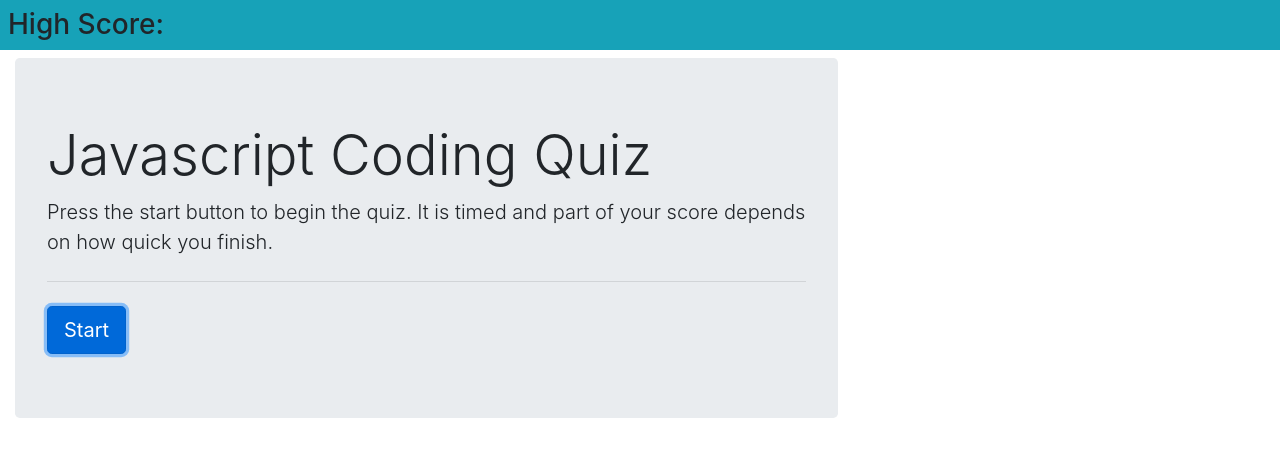
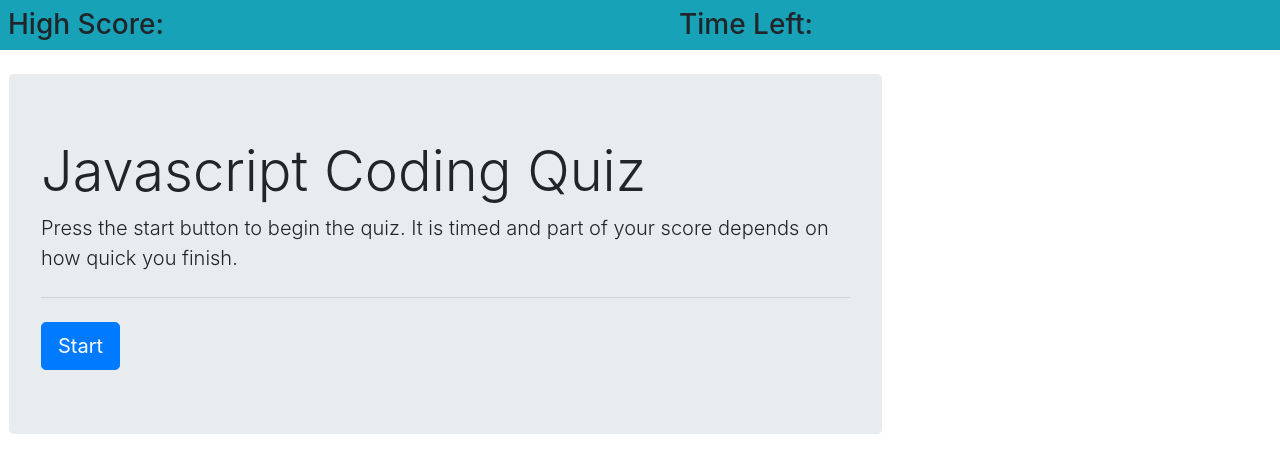
Before and after one commit to timholzer/Javascript-quiz-site, a plain HTML site: page index.html in a window 1280 px wide. Both pictures are taken after a click on the link "Start". Drawn offline with nearby package versions, Linux system fonts and the light colour scheme.

Commit message:
added timer functionality

```diff
--- a/index.html
+++ b/index.html
@@ -8,15 +8,16 @@
 <link rel="stylesheet" id="stylesheet" type="text/css" href="css/style.css">
 </head>
 <body>
-    <header class="bg-info">
-        <h3 class="p-2">High Score:</h3>
+    <header class="bg-info row">
+        <h3 class="m-2 col-6">High Score:</h3>
+        <h3 class="m-2 timer align-self-end col-4">Time Left:</h3>
     </header>
-    <div class="col-8">
-      <div class="jumbotron">
+    <div class="row">
+      <div class="jumbotron col-8 m-4 startScreen">
         <h1 class="display-4">Javascript Coding Quiz</h1>
         <p class="lead">Press the start button to begin the quiz. It is timed and part of your score depends on how quick you finish.</p>
         <hr class="my-4">
-        <a class="btn btn-primary btn-lg" href="#" role="button">Start</a>
+        <a class="btn btn-primary btn-lg" id="startbutton">Start</a>
       </div>
     </div>
     <script type="text/javascript" src="js/quiz.js"></script>
--- a/js/quiz.js
+++ b/js/quiz.js
@@ -3,3 +3,34 @@
 // on start there is a timer and a score that ticks down by 1 per second.
 // 2. create a template for 10 questions with 4 answers. On button click the next button appears, if correct answer then add 10, if wrong then minus 10 seconds Do this with a class tag for correct answers.
 //have a text box to enter initials for the final score, save it and write it to the top scores.
+
+
+
+
+
+
+
+document.getElementById("startbutton").addEventListener("click", function(){
+    var timer=100;
+    //var timeLeft = timer-questionsWrong
+   // var finalScore = gameScore + endTime
+       function timeMinus(){
+       timer = timer-1;
+       console.log(timer);
+    }
+
+
+    timerTick = setInterval (timeMinus, 1000);
+
+
+
+
+
+
+
+
+
+
+
+
+})
```
